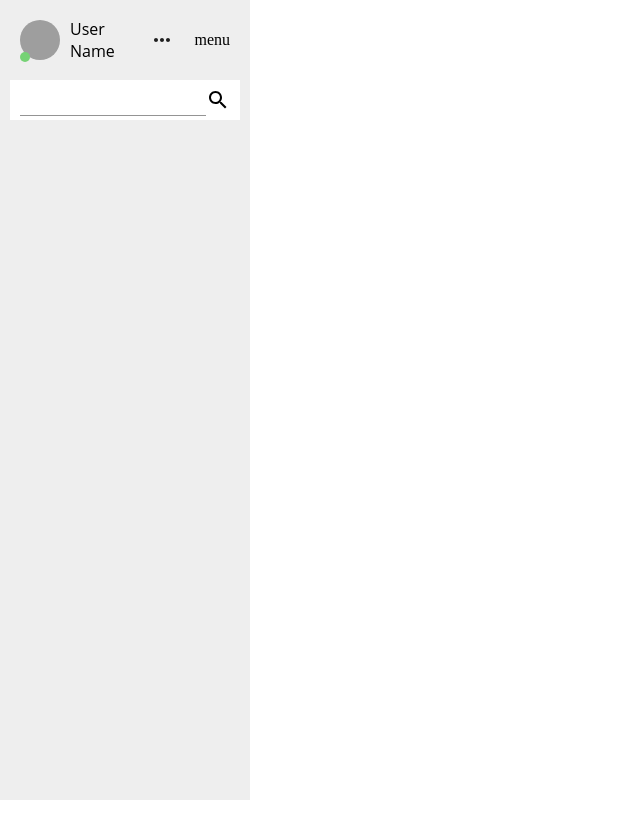
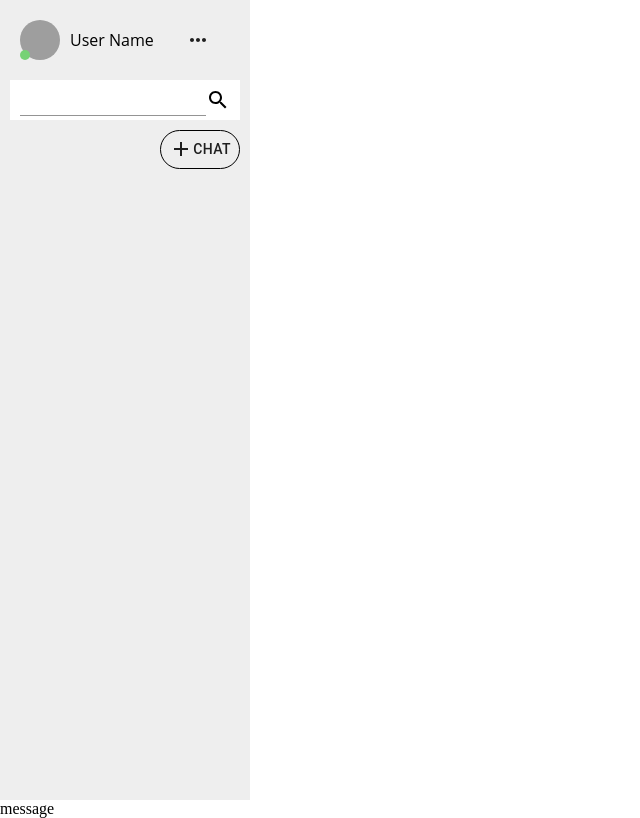
Before and after one commit to AvidHaus-skype/AvidHaus-skype, a React (Create React App) app: page / in a window 1280 px wide. Shown: the whole page, without its empty margins (0-640 px from the left). Built offline with nearby package versions, Linux system fonts and the light colour scheme; grey boxes are pictures that could not be loaded.

Commit message:
sign out button

```diff
--- a/package.json
+++ b/package.json
@@ -10,6 +10,7 @@
     "@testing-library/user-event": "^12.1.10",
     "react": "^17.0.1",
     "react-dom": "^17.0.1",
+    "react-modal": "^3.12.1",
     "react-redux": "^7.2.2",
     "react-scripts": "4.0.3",
     "redux": "^4.0.5",
--- /dev/null
+++ b/src/Components/ChatWindow/AddChat/AddChat.js
@@ -0,0 +1,16 @@
+import { Button } from "@material-ui/core";
+import { Add } from "@material-ui/icons";
+import React from "react";
+import "./addChat.css";
+
+function AddChat() {
+  return (
+    <div className="add__chat">
+      <Button className="addChat__btn">
+        <Add /> <span>Chat</span>
+      </Button>
+    </div>
+  );
+}
+
+export default AddChat;
--- /dev/null
+++ b/src/Components/ChatWindow/AddChat/addChat.css
@@ -0,0 +1,10 @@
+.add__chat {
+  float: right;
+  margin-top: 10px;
+  margin-right: 10px;
+  border: 1px solid black;
+  border-radius: 20px;
+}
+.add__chat .addChat__btn {
+  border-radius: 20px;
+}
--- a/src/Components/ChatWindow/ChatWindow.js
+++ b/src/Components/ChatWindow/ChatWindow.js
@@ -2,12 +2,14 @@ import React from "react";
 import User from "./User/User";
 import "./chatWindow.css";
 import SearchBar from "./SearchBar/SearchBar";
+import AddChat from "./AddChat/AddChat";
 
 function ChatWindow() {
   return (
     <div className="chat__window">
       <User />
       <SearchBar />
+      <AddChat />
     </div>
   );
 }
--- a/src/Components/ChatWindow/User/User.js
+++ b/src/Components/ChatWindow/User/User.js
@@ -3,16 +3,7 @@ import { Avatar, Button, Menu, MenuItem } from "@material-ui/core";
 import MoreHorizIcon from "@material-ui/icons/MoreHoriz";
 import "./user.css";
 function User() {
-  const [anchorEl, setAnchorEl] = useState(null);
-
-  const handleClick = (event) => {
-    setAnchorEl(event.currentTarget);
-  };
-
-  const handleClose = () => {
-    setAnchorEl(null);
-  };
-
+  const [menu, setMenu] = useState(false);
   return (
     <div className="user">
       <div className="user__info">
@@ -23,11 +14,19 @@ function User() {
         <p className="userName">User Name</p>
         <div className="onlineStatus"></div>
       </div>
-      <Button>
+      <Button
+        onClick={() => {
+          setMenu(!menu);
+        }}
+      >
         <MoreHorizIcon />
       </Button>
 
-      <div className="menu">menu</div>
+      {menu && (
+        <div className="signOut__menu">
+          <Button>Sign Out</Button>
+        </div>
+      )}
     </div>
   );
 }
--- a/src/Components/ChatWindow/User/user.css
+++ b/src/Components/ChatWindow/User/user.css
@@ -11,6 +11,7 @@
   justify-content: space-between;
   padding: 20px;
   cursor: pointer;
+  position: relative;
 }
 .user__info {
   width: 70%;
@@ -31,3 +32,10 @@
   position: absolute;
   bottom: 0;
 }
+.signOut__menu {
+  position: absolute;
+  bottom: 0;
+  right: -15%;
+  background: #fff;
+  border: 1px solid black;
+}
--- a/src/Components/MessageWindow/MessageWindow.js
+++ b/src/Components/MessageWindow/MessageWindow.js
@@ -1,7 +1,7 @@
 import React from "react";
 
 function MessageWindow() {
-  return <div className="message__window"></div>;
+  return <div className="message__window">message</div>;
 }
 
 export default MessageWindow;
```
Also changed, not shown: 1 other file (tests, documents, lock files or other folders).
